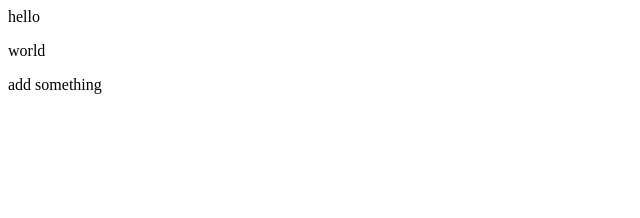
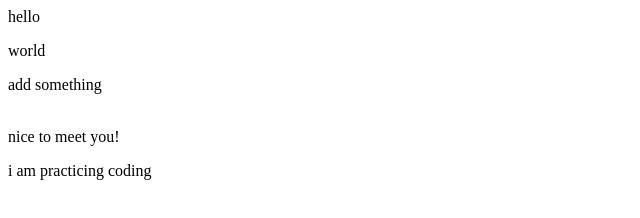
Before and after one commit to letmejace/Practice-2, a plain HTML site: page index.html in a window 1280 px wide. Shown: the whole page, without its empty margins (0-640 px from the left). Drawn offline with Linux system fonts and the light colour scheme.

Commit message:
updated index.html

```diff
--- a/index.html
+++ b/index.html
@@ -1,3 +1,6 @@
 <div>hello</div>
 <p>world</p>
 <p>add something</p>
+<br>
+<put>nice to meet you!</put>
+<p>i am practicing coding </p>
```
